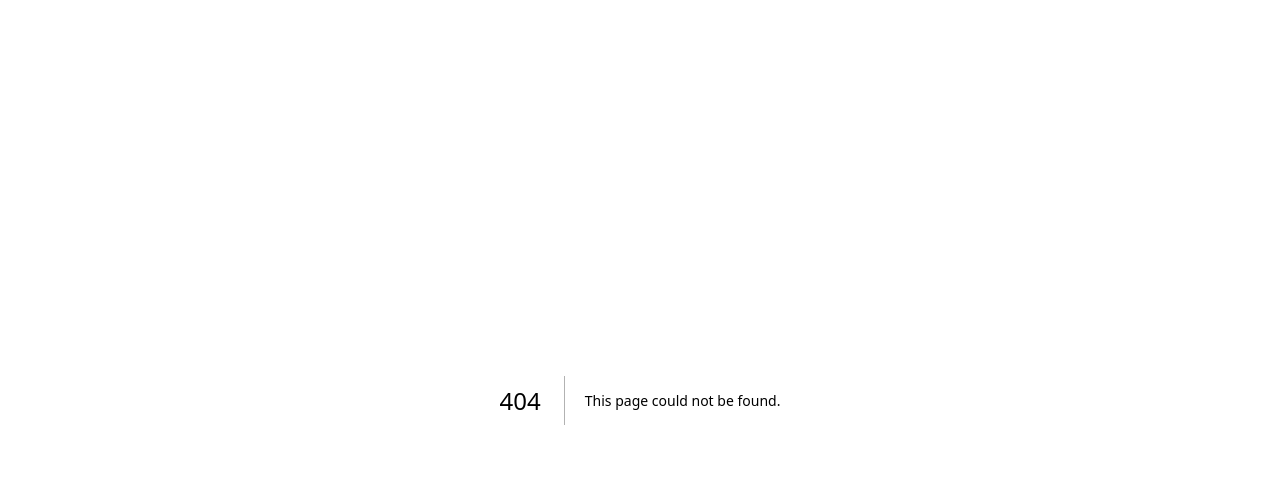
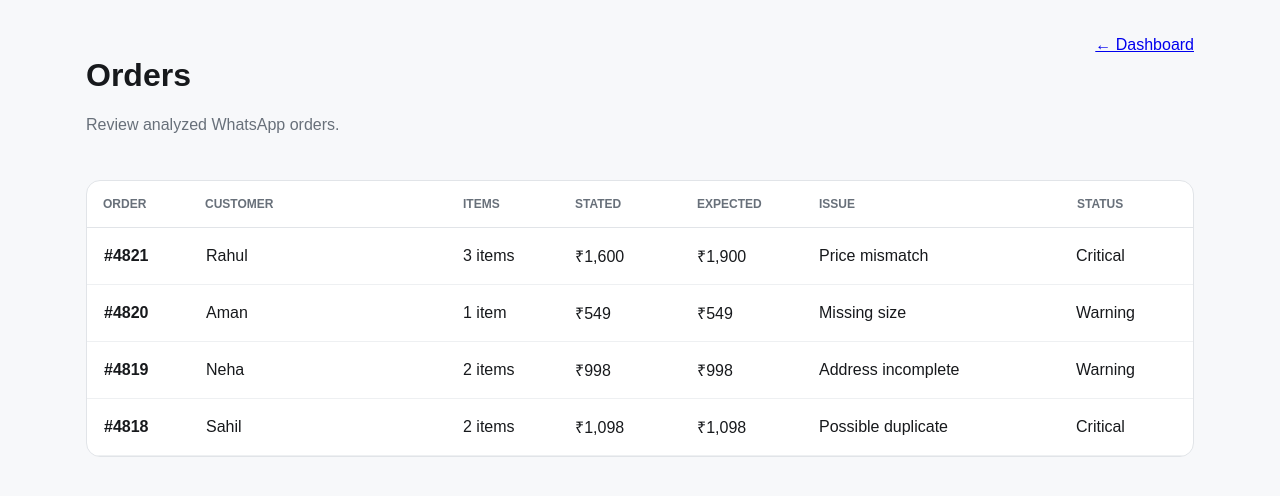
Before and after one commit to Jitendrakr100490/whatsapp-order-mistake-detector, a Next.js app: page /orders in a window 1280 px wide. Before the commit this address had no page. Shown: the top 496 px of the page. Built offline with nearby package versions, Linux system fonts and the light colour scheme.

Commit message:
feat: add orders review screen

```diff
--- /dev/null
+++ b/app/orders/page.tsx
@@ -0,0 +1,12 @@
+import Link from 'next/link';
+
+const orders = [
+  ['#4821', 'Rahul', '3 items', '₹1,600', '₹1,900', 'Price mismatch', 'Critical'],
+  ['#4820', 'Aman', '1 item', '₹549', '₹549', 'Missing size', 'Warning'],
+  ['#4819', 'Neha', '2 items', '₹998', '₹998', 'Address incomplete', 'Warning'],
+  ['#4818', 'Sahil', '2 items', '₹1,098', '₹1,098', 'Possible duplicate', 'Critical'],
+];
+
+export default function Orders() {
+  return <main style={{ maxWidth: 1180, margin: '0 auto', padding: 36 }}><header style={{ display: 'flex', justifyContent: 'space-between', marginBottom: 30 }}><div><h1>Orders</h1><p style={{ color: '#68707a' }}>Review analyzed WhatsApp orders.</p></div><Link href="/dashboard">← Dashboard</Link></header><div style={{ background: '#fff', border: '1px solid #e1e4e8', borderRadius: 14, overflow: 'hidden' }}><div style={{ display: 'grid', gridTemplateColumns: '90px 1fr 100px 110px 110px 1fr 100px', gap: 12, padding: 16, fontSize: 12, fontWeight: 800, color: '#68707a', borderBottom: '1px solid #e1e4e8' }}><span>ORDER</span><span>CUSTOMER</span><span>ITEMS</span><span>STATED</span><span>EXPECTED</span><span>ISSUE</span><span>STATUS</span></div>{orders.map(row => <div key={row[0]} style={{ display: 'grid', gridTemplateColumns: '90px 1fr 100px 110px 110px 1fr 100px', gap: 12, padding: 17, borderBottom: '1px solid #eef0f2', alignItems: 'center' }}>{row.map((cell, i) => <span key={i} style={{ fontWeight: i === 0 ? 700 : 400 }}>{cell}</span>)}</div>)}</div></main>;
+}
```
